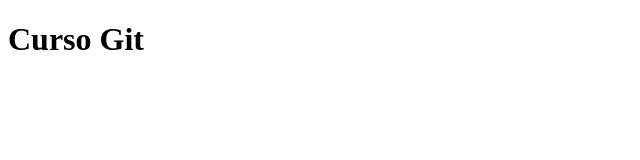
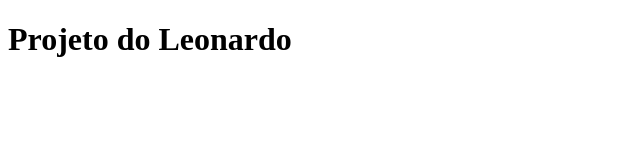
Before and after one commit to kibutzzz/curso-git, a plain HTML site: page index.html in a window 1280 px wide. Shown: the whole page, without its empty margins (0-640 px from the left). Drawn offline with Linux system fonts and the light colour scheme.

Commit message:
titulo da pagina foi alterado

```diff
--- a/index.html
+++ b/index.html
@@ -7,6 +7,6 @@
     <title>Git</title>
 </head>
 <body>
-    <h1>Curso Git</h1>
+    <h1>Projeto do Leonardo</h1>
 </body>
 </html>
```
